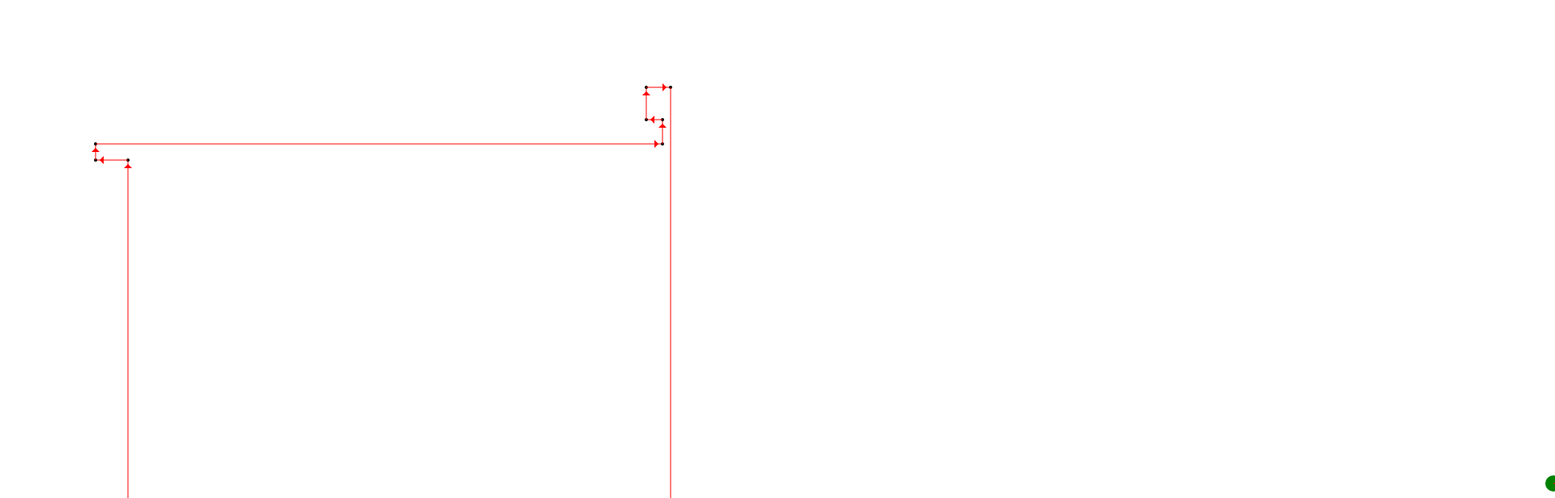
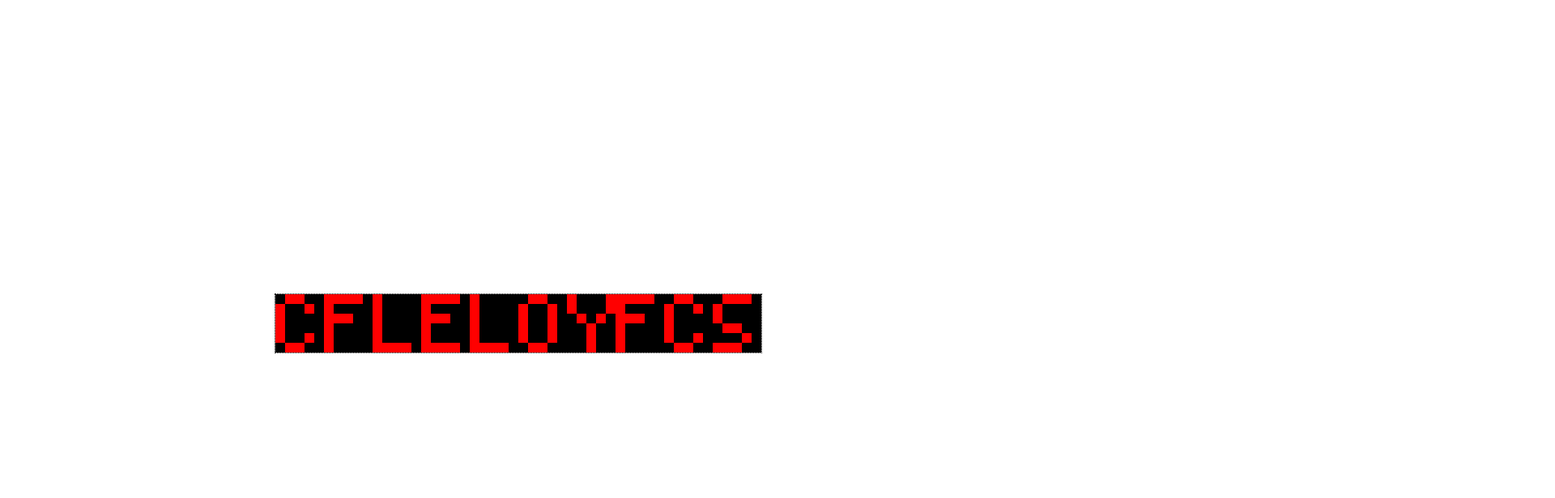
Before and after one commit to georgiee/advent-of-code-2016, a website built with webpack: page src/index.html in a window 1280 px wide. Shown: the top 616 px of the page at 81% size, 1920 px wide, since content can reach past the window. Built offline with nearby package versions, Linux system fonts and the light colour scheme.

Commit message:
DAY8 with canvas JS again

```diff
--- /dev/null
+++ b/src/day08.js
@@ -0,0 +1,365 @@
+const testinput = "rect 3x2\nrotate column x=1 by 1"
+const WIDTH = 50;
+const HEIGHT = 6;
+
+export function run(){
+    window.onload = function(){
+        const commands = parse(input)
+
+        const renderer = new DisplayRenderer(WIDTH, HEIGHT);
+        document.body.appendChild(renderer.canvas);
+
+
+        const display = new Display(WIDTH, HEIGHT)
+        display.process(commands)
+
+        renderer.render(display);
+        console.log(display.countLights());
+    }
+}
+
+
+
+class Display {
+    constructor(width, height){
+        this.data = [];
+        this.displayWidth = width;
+        this.displayHeight = height;
+
+        this.init();
+        this.offsetColumn(0, 0)
+    }
+
+    init(){
+        var l = this.displayWidth * this.displayHeight;
+        while(l--){
+            this.data[l] = 0
+        }
+
+    }
+
+    process(commands){
+        commands.forEach(command => this.processCommand(command));
+    }
+
+    lightsOn(width, height){
+
+        for(let x = 0; x < width; x++){
+            for(let y = 0; y < height; y++){
+                this.data[y * this.displayWidth + x] = 1;
+            }
+        }
+    }
+
+    countLights(){
+        var counter = 0;
+        var width = this.displayWidth, height = this.displayheight;
+
+
+        var l = this.displayWidth * this.displayHeight;
+        while(l--){
+           counter += this.data[l] == true ? 1 : 0;
+        }
+
+
+
+        return counter;
+    }
+
+    offsetRow(row, offset){
+        let newData = this.data.concat([]);
+        let datasize = this.data.length;
+
+        for(var column = 0; column < this.displayWidth; column++){
+            newData[row * this.displayWidth + (column + offset)%this.displayWidth] = this.data[row * this.displayWidth + column]
+        }
+
+
+        this.data = newData;
+    }
+
+    offsetColumn(column, offset){
+        let newData = this.data.concat([]);
+        let datasize = this.data.length;
+
+        for(var row = 0; row < this.displayHeight; row++){
+            let oldIndex = row*this.displayWidth+ column
+            let newIndex = (row + offset)%this.displayHeight * this.displayWidth + column;
+            newData[newIndex] = this.data[oldIndex]
+
+        }
+
+
+        this.data = newData;
+    }
+
+
+    processCommand(command){
+
+        if(command.instruction == 'rect'){
+            this.lightsOn(command.width, command.height);
+        }
+
+        if(command.instruction == 'rotate'){
+            if(command.target == 'column'){
+                this.offsetColumn(command.origin, command.offset)
+            }
+
+            if(command.target == 'row'){
+                this.offsetRow(command.origin, command.offset)
+            }
+        }
+    }
+}
+
+function parse(input){
+    const tokens = input.split('\n');
+    const commands = tokens.map(function(token){
+        return parseToken(token)
+    })
+
+    return commands;
+}
+
+function parseToken(token){
+    let command = token.split(" ");
+    let instruction = command[0]
+
+    if(instruction == 'rect'){
+        let size = command[1].split('x')
+        return { instruction, width: parseInt(size[0]), height: parseInt(size[1]) }
+    }
+
+    if(instruction == 'rotate'){
+        let target = command[1]
+        let dataProperty = command[2].split('=')
+        let offset = parseInt(command[4])
+        let property = {name:dataProperty[0], value: parseInt(dataProperty[1]) }
+        let translation = [0,0];
+
+        let origin = property.value
+
+
+        return { instruction, target, origin, offset }
+    }
+}
+
+
+
+class DisplayRenderer{
+    constructor(width, height){
+        let canvas = document.createElement('canvas');
+        canvas.id = 'day06';
+        canvas.width  = width;
+        canvas.height = height;
+
+        this.width = width;
+        this.height = height;
+
+        this.canvas = canvas;
+        this.ctx = canvas.getContext('2d');
+    }
+
+
+    render(display){
+        let {ctx} = this;
+
+        ctx.beginPath();
+        ctx.rect(0, 0, 10, 10);
+        ctx.fillStyle = "red";
+        ctx.fill();
+
+        var imagedata = this.ctx.createImageData(this.width, this.height);
+
+        for (var i=0;i < imagedata.data.length;i+=4){
+          imagedata.data[i+0] = 255 * display.data[i/4];
+          imagedata.data[i+3] = 255;
+        }
+
+        ctx.putImageData(imagedata,0,0);
+
+    }
+
+    drawPixel(x,y){
+
+        var pixel  = data.data;
+        pixel[0]   = 0;
+        pixel[1]   = 255;
+        pixel[2]   = 255;
+        pixel[3]   = 255;
+        this.ctx.putImageData( data, x, y );
+    }
+}
+
+
+
+const input = `rect 1x1
+rotate row y=0 by 5
+rect 1x1
+rotate row y=0 by 5
+rect 1x1
+rotate row y=0 by 3
+rect 1x1
+rotate row y=0 by 2
+rect 1x1
+rotate row y=0 by 3
+rect 1x1
+rotate row y=0 by 2
+rect 1x1
+rotate row y=0 by 5
+rect 1x1
+rotate row y=0 by 5
+rect 1x1
+rotate row y=0 by 3
+rect 1x1
+rotate row y=0 by 2
+rect 1x1
+rotate row y=0 by 3
+rect 2x1
+rotate row y=0 by 2
+rect 1x2
+rotate row y=1 by 5
+rotate row y=0 by 3
+rect 1x2
+rotate column x=30 by 1
+rotate column x=25 by 1
+rotate column x=10 by 1
+rotate row y=1 by 5
+rotate row y=0 by 2
+rect 1x2
+rotate row y=0 by 5
+rotate column x=0 by 1
+rect 4x1
+rotate row y=2 by 18
+rotate row y=0 by 5
+rotate column x=0 by 1
+rect 3x1
+rotate row y=2 by 12
+rotate row y=0 by 5
+rotate column x=0 by 1
+rect 4x1
+rotate column x=20 by 1
+rotate row y=2 by 5
+rotate row y=0 by 5
+rotate column x=0 by 1
+rect 4x1
+rotate row y=2 by 15
+rotate row y=0 by 15
+rotate column x=10 by 1
+rotate column x=5 by 1
+rotate column x=0 by 1
+rect 14x1
+rotate column x=37 by 1
+rotate column x=23 by 1
+rotate column x=7 by 2
+rotate row y=3 by 20
+rotate row y=0 by 5
+rotate column x=0 by 1
+rect 4x1
+rotate row y=3 by 5
+rotate row y=2 by 2
+rotate row y=1 by 4
+rotate row y=0 by 4
+rect 1x4
+rotate column x=35 by 3
+rotate column x=18 by 3
+rotate column x=13 by 3
+rotate row y=3 by 5
+rotate row y=2 by 3
+rotate row y=1 by 1
+rotate row y=0 by 1
+rect 1x5
+rotate row y=4 by 20
+rotate row y=3 by 10
+rotate row y=2 by 13
+rotate row y=0 by 10
+rotate column x=5 by 1
+rotate column x=3 by 3
+rotate column x=2 by 1
+rotate column x=1 by 1
+rotate column x=0 by 1
+rect 9x1
+rotate row y=4 by 10
+rotate row y=3 by 10
+rotate row y=1 by 10
+rotate row y=0 by 10
+rotate column x=7 by 2
+rotate column x=5 by 1
+rotate column x=2 by 1
+rotate column x=1 by 1
+rotate column x=0 by 1
+rect 9x1
+rotate row y=4 by 20
+rotate row y=3 by 12
+rotate row y=1 by 15
+rotate row y=0 by 10
+rotate column x=8 by 2
+rotate column x=7 by 1
+rotate column x=6 by 2
+rotate column x=5 by 1
+rotate column x=3 by 1
+rotate column x=2 by 1
+rotate column x=1 by 1
+rotate column x=0 by 1
+rect 9x1
+rotate column x=46 by 2
+rotate column x=43 by 2
+rotate column x=24 by 2
+rotate column x=14 by 3
+rotate row y=5 by 15
+rotate row y=4 by 10
+rotate row y=3 by 3
+rotate row y=2 by 37
+rotate row y=1 by 10
+rotate row y=0 by 5
+rotate column x=0 by 3
+rect 3x3
+rotate row y=5 by 15
+rotate row y=3 by 10
+rotate row y=2 by 10
+rotate row y=0 by 10
+rotate column x=7 by 3
+rotate column x=6 by 3
+rotate column x=5 by 1
+rotate column x=3 by 1
+rotate column x=2 by 1
+rotate column x=1 by 1
+rotate column x=0 by 1
+rect 9x1
+rotate column x=19 by 1
+rotate column x=10 by 3
+rotate column x=5 by 4
+rotate row y=5 by 5
+rotate row y=4 by 5
+rotate row y=3 by 40
+rotate row y=2 by 35
+rotate row y=1 by 15
+rotate row y=0 by 30
+rotate column x=48 by 4
+rotate column x=47 by 3
+rotate column x=46 by 3
+rotate column x=45 by 1
+rotate column x=43 by 1
+rotate column x=42 by 5
+rotate column x=41 by 5
+rotate column x=40 by 1
+rotate column x=33 by 2
+rotate column x=32 by 3
+rotate column x=31 by 2
+rotate column x=28 by 1
+rotate column x=27 by 5
+rotate column x=26 by 5
+rotate column x=25 by 1
+rotate column x=23 by 5
+rotate column x=22 by 5
+rotate column x=21 by 5
+rotate column x=18 by 5
+rotate column x=17 by 5
+rotate column x=16 by 5
+rotate column x=13 by 5
+rotate column x=12 by 5
+rotate column x=11 by 5
+rotate column x=3 by 1
+rotate column x=2 by 5
+rotate column x=1 by 5
+rotate column x=0 by 1`
--- a/src/index.html
+++ b/src/index.html
@@ -1 +1,24 @@
+<style type="text/css">
+    body, html {
+        margin: 0;
+        padding: 0;
+    }
+
+    canvas {
+      image-rendering: optimizeSpeed;             /* Older versions of FF          */
+      image-rendering: -moz-crisp-edges;          /* FF 6.0+                       */
+      image-rendering: -webkit-optimize-contrast; /* Safari                        */
+      image-rendering: -o-crisp-edges;            /* OS X & Windows Opera (12.02+) */
+      image-rendering: pixelated;                 /* Awesome future-browsers       */
+      -ms-interpolation-mode: nearest-neighbor;   /* IE                            */
+    }
+    canvas#day06 {
+        width: 600px; height: 72px;
+        outline: 1px dotted black;
+        position: fixed;
+        left: 50vw;
+        top: 50vh;
+        transform: translate(-50%, -50%);
+    }
+</style>
 <script type="text/javascript" src='bundle.js'></script>
--- a/src/main.js
+++ b/src/main.js
@@ -1,5 +1,6 @@
 import * as day1 from './day01.js';
-import * as day2 from './day02.js';
+import * as day8 from './day08.js';
 
-day1.run();
+//day1.run();
 //day2.run();
+day8.run();
```
Also changed, not shown: src/input8.txt (added, +170 -0 lines), README.md.
